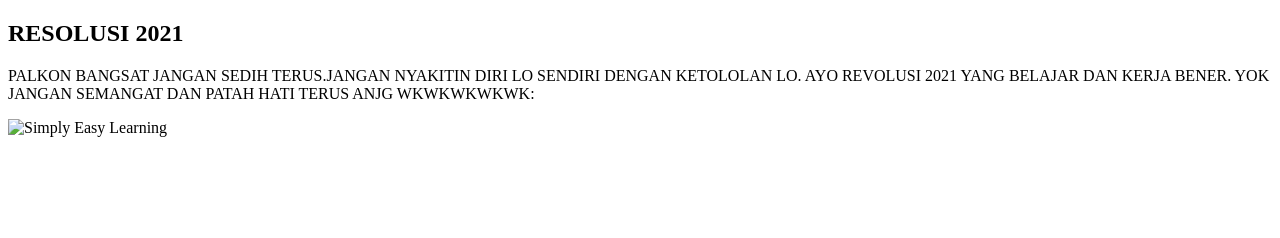
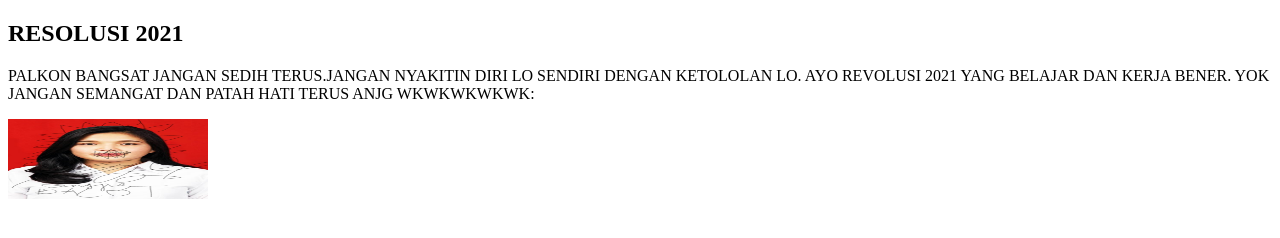
Before and after one commit to Insan2121/friendship, a plain HTML site: page index.html in a window 1280 px wide. Drawn offline with Linux system fonts and the light colour scheme.

Commit message:
Update index.html

```diff
--- a/index.html
+++ b/index.html
@@ -6,7 +6,7 @@
 <p>PALKON BANGSAT JANGAN SEDIH TERUS.JANGAN NYAKITIN DIRI LO SENDIRI DENGAN KETOLOLAN LO. AYO REVOLUSI 2021 YANG BELAJAR DAN KERJA BENER. YOK JANGAN SEMANGAT DAN PATAH HATI TERUS ANJG WKWKWKWKWK:</p>
 
 <!-- <img src="palkon.jpeg"> -->
-   <img src="palkon.png" alt="Simply Easy Learning" width="200"
+   <img src="palkon.jpeg" alt="Simply Easy Learning" width="200"
          height="80">
 
 </body>
```
